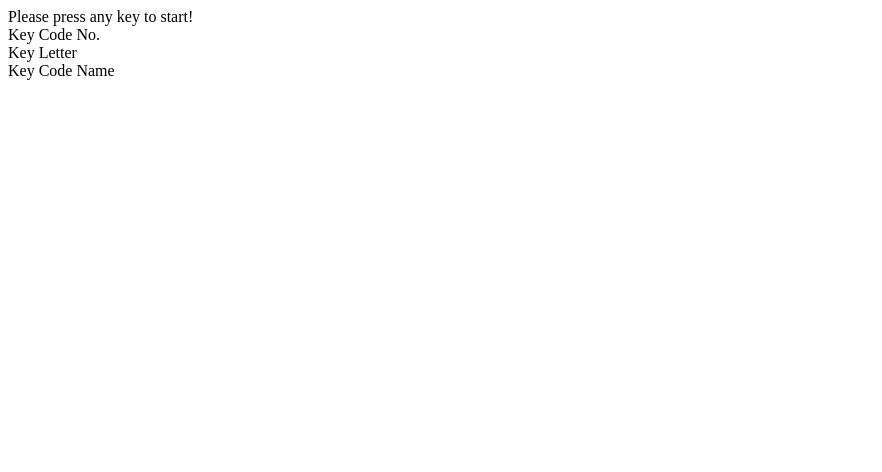
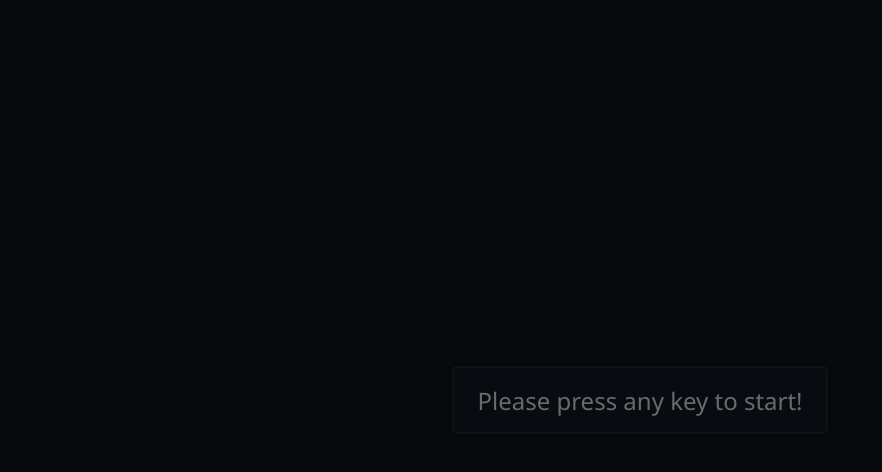
Before and after one commit to swaroop3108/keycoddy, a plain HTML site: page index.html in a window 1280 px wide. Shown: the whole page, without its empty margins (0-882 px from the left). Drawn offline with Linux system fonts and the light colour scheme; the site is published under a folder, as on GitHub Pages, so addresses that start at the root find nothing.

Commit message:
removing errors

```diff
--- a/index.html
+++ b/index.html
@@ -6,9 +6,9 @@
   <meta name="viewport" content="width=device-width, initial-scale=1.0">
   <title>Keycoddy</title>
 
-  <link rel="stylesheet" href="/css/ugly.css">
+  <link rel="stylesheet" href="./css/ugly.css">
 
-  <script src="/ugly_script.js" defer></script>
+  <script src="./ugly_script.js" defer></script>
 </head>
 
 <body class="body">
```
Also changed, not shown: 1 other file.
